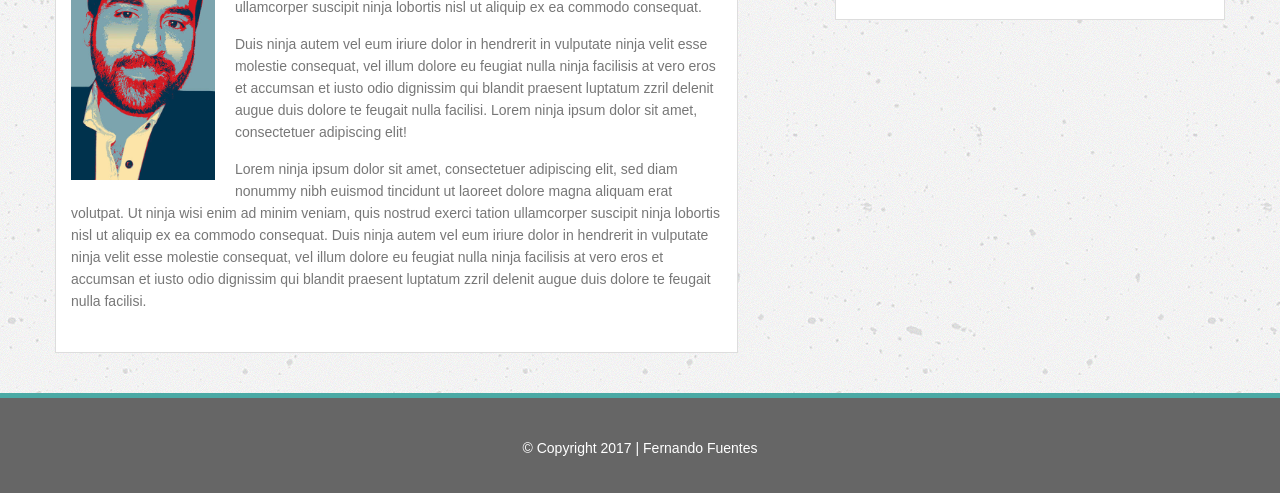
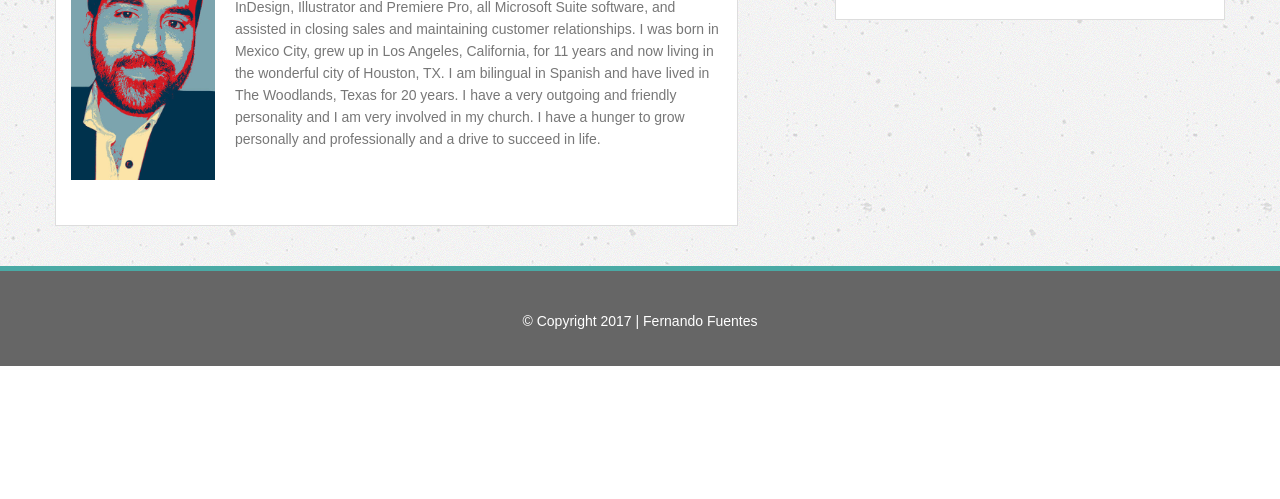
Before and after one commit to fernandofuentes/Bootstrap-Portfolio, a plain HTML site: page index.html in a window 1280 px wide. Shown: the part 301-800 px from the top of the page. Drawn offline with nearby package versions, Linux system fonts and the light colour scheme.

Commit message:
added bio to my index

```diff
--- a/index.html
+++ b/index.html
@@ -47,13 +47,7 @@
         <section class="col-xs-12 col-sm-12 col-md-7">
           <h1>About Me</h1>
           <hr>
-          <p><img class="profile-image" src="assets/images/fernando-fuentes.jpg" alt="fernando-fuentes">Lorem ninja ipsum dolor sit amet, consectetuer adipiscing elit, sed diam nonummy nibh euismod tincidunt ut laoreet dolore magna aliquam erat volutpat.
-            Ut ninja wisi enim ad minim veniam, quis nostrud exerci tation ullamcorper suscipit ninja lobortis nisl ut aliquip ex ea commodo consequat.</p>
-          <p>Duis ninja autem vel eum iriure dolor in hendrerit in vulputate ninja velit esse molestie consequat, vel illum dolore eu feugiat nulla ninja facilisis at vero eros et accumsan et iusto odio dignissim qui blandit praesent luptatum zzril delenit
-            augue duis dolore te feugait nulla facilisi. Lorem ninja ipsum dolor sit amet, consectetuer adipiscing elit!</p>
-          <p>Lorem ninja ipsum dolor sit amet, consectetuer adipiscing elit, sed diam nonummy nibh euismod tincidunt ut laoreet dolore magna aliquam erat volutpat. Ut ninja wisi enim ad minim veniam, quis nostrud exerci tation ullamcorper suscipit ninja
-            lobortis nisl ut aliquip ex ea commodo consequat. Duis ninja autem vel eum iriure dolor in hendrerit in vulputate ninja velit esse molestie consequat, vel illum dolore eu feugiat nulla ninja facilisis at vero eros et accumsan et iusto odio
-            dignissim qui blandit praesent luptatum zzril delenit augue duis dolore te feugait nulla facilisi.</p>
+          <p><img class="profile-image" src="assets/images/fernando-fuentes.jpg" alt="fernando-fuentes">To tell you a bit about myself I have over 7 years of  digital marketing experience and these past 7 years I specialized in web development, coding HTML and CSS, SEO, Google Analytics, Adobe Software: Photoshop, InDesign, Illustrator and Premiere Pro, all Microsoft Suite software, and assisted in closing sales and maintaining customer relationships. I was born in Mexico City, grew up in Los Angeles, California, for 11 years and now living in the wonderful city of Houston, TX. I am bilingual in Spanish and have lived in The Woodlands, Texas for 20 years.  I have a very outgoing and friendly personality and I am very involved in my church. I have a hunger to grow personally and professionally and a drive to succeed in life.</p>
         </section>
 
 
```
